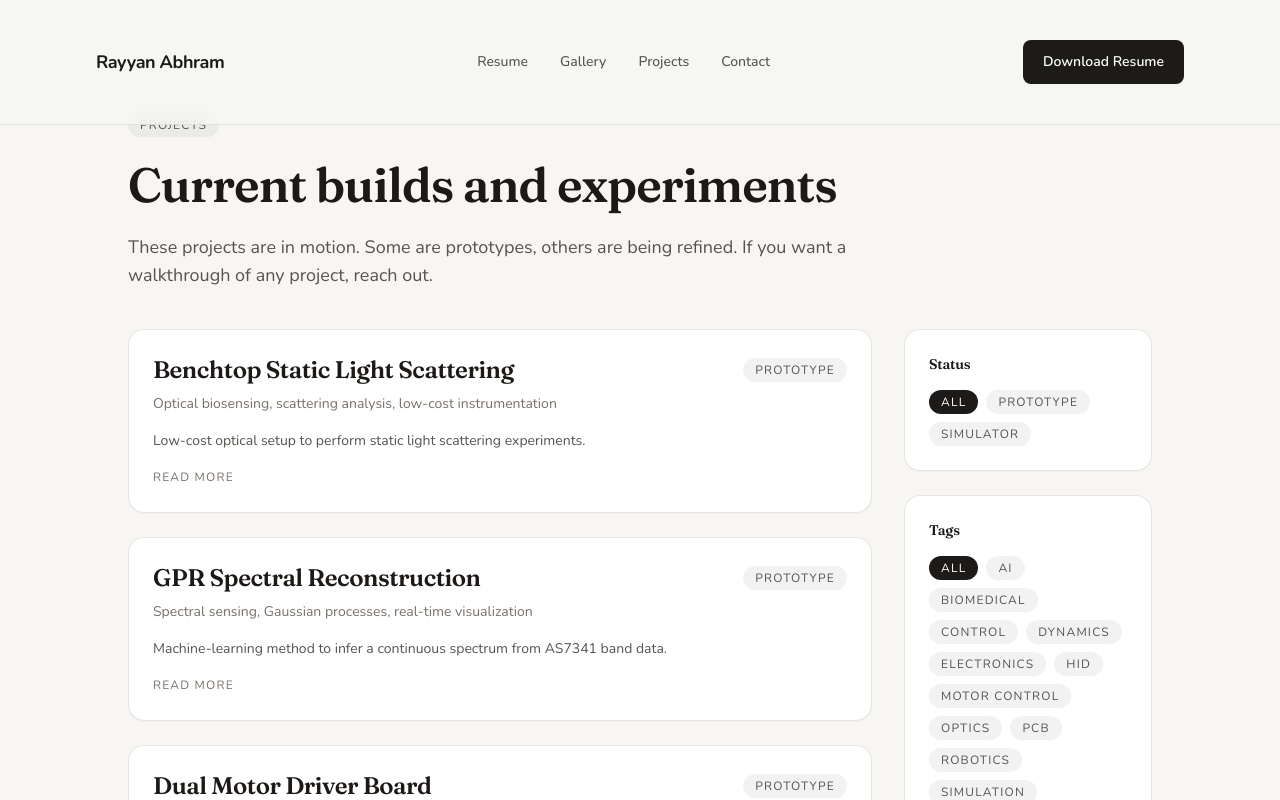
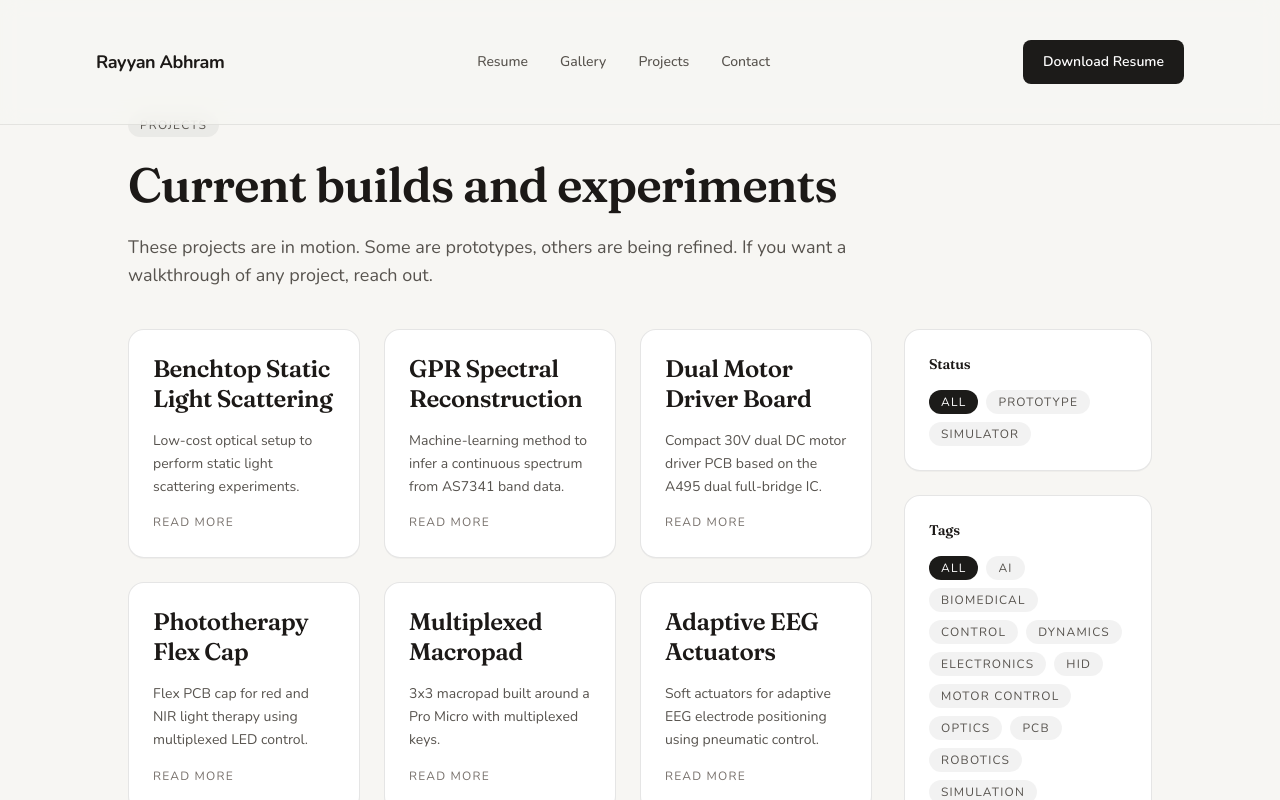
Before and after one commit to raytriestodostuff/website, a Next.js app: page /projects in a window 1280 px wide. Shown: the top 800 px of the page. Built offline with nearby package versions, Linux system fonts and the light colour scheme.

Commit message:
Tidy project cards and update phototherapy title

```diff
--- a/app/projects/page.tsx
+++ b/app/projects/page.tsx
@@ -41,7 +41,7 @@ export default function ProjectsPage() {
           </motion.div>
 
           <div className="mt-10 grid lg:grid-cols-[3fr_1fr] gap-8 items-start">
-            <div className="grid gap-6">
+            <div className="grid gap-6 sm:grid-cols-2 lg:grid-cols-3">
               {filteredProjects.map((project, index) => (
                 <motion.div
                   key={project.title}
@@ -53,13 +53,11 @@ export default function ProjectsPage() {
                 >
                   <Link
                     href={`/projects/${project.slug}`}
-                    className="notion-card p-6 block transition-transform duration-200 group-hover:-translate-y-1"
+                    className="notion-card p-6 h-full block transition-transform duration-200 group-hover:-translate-y-1"
                   >
-                    <div className="flex flex-wrap items-center justify-between gap-4">
-                      <h2 className="text-2xl font-semibold text-stone-900">{project.title}</h2>
-                      <span className="notion-chip">{project.status}</span>
-                    </div>
-                    <p className="text-stone-500 text-sm mt-2">{project.focus}</p>
+                    <h2 className="text-2xl font-semibold text-stone-900 leading-tight break-words">
+                      {project.title}
+                    </h2>
                     <p className="text-stone-600 mt-4 text-sm leading-relaxed">{project.summary}</p>
                     <span className="text-xs uppercase tracking-widest text-stone-500 mt-4 inline-block">
                       Read more
--- a/components/Projects.tsx
+++ b/components/Projects.tsx
@@ -44,7 +44,9 @@ export default function Projects() {
                     className="notion-card p-6 min-w-[260px] sm:min-w-[320px] lg:min-w-[360px] snap-start transition-transform duration-200 hover:-translate-y-1"
                   >
                     <div className="flex items-center justify-between">
-                      <h3 className="text-lg font-semibold text-stone-900">{project.title}</h3>
+                      <h3 className="text-lg font-semibold text-stone-900 leading-tight break-words">
+                        {project.title}
+                      </h3>
                       <span className="notion-chip">{project.status}</span>
                     </div>
                     <p className="text-stone-600 mt-4 text-sm leading-relaxed">{project.summary}</p>
--- a/lib/projects.ts
+++ b/lib/projects.ts
@@ -102,7 +102,7 @@ export const projects: Project[] = [
   },
   {
     slug: 'photobiomodulation-flex-cap',
-    title: 'Photobiomodulation Flex Cap',
+    title: 'Phototherapy Flex Cap',
     status: 'Prototype',
     focus: 'Flex PCB design, photobiomodulation, wearable electronics',
     summary: 'Flex PCB cap for red and NIR light therapy using multiplexed LED control.',
```
